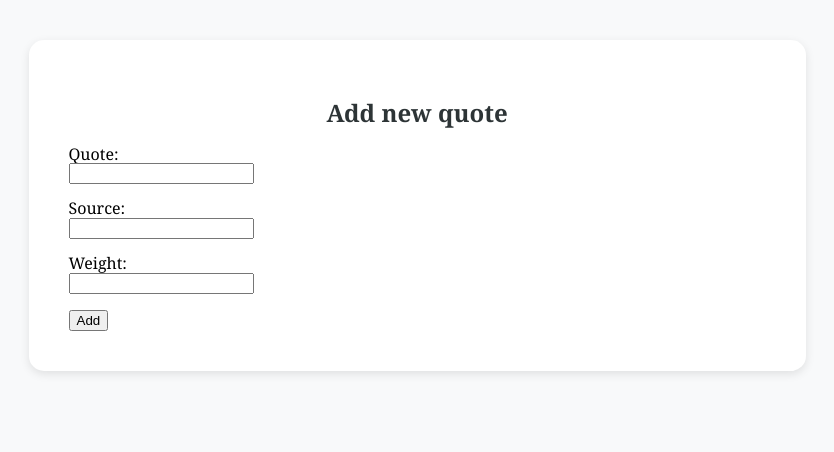
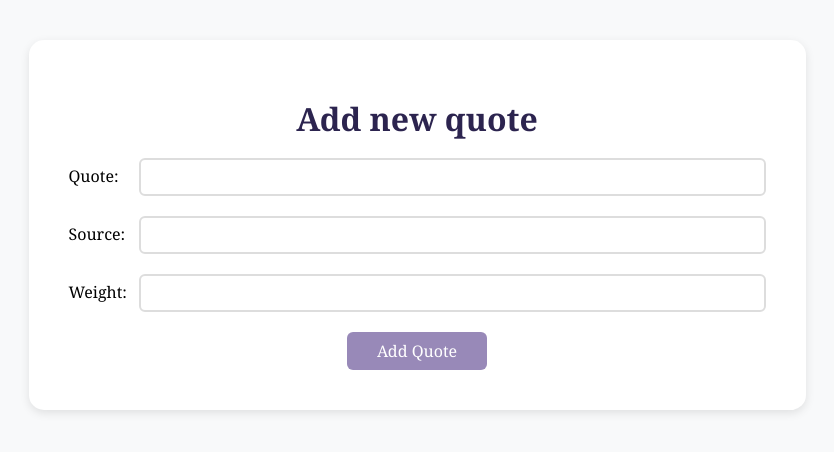
Before and after one commit to CursedGreanbeen/webquotes, a Django app: page /add/ in a window 1280 px wide. Shown: the part 58-510 px from the top of the page, without its empty margins (223-1057 px from the left). Run offline with Django 5.2, Linux system fonts and the light colour scheme.

Commit message:
Final style

```diff
--- a/quotes/templates/quotes/add_quote.html
+++ b/quotes/templates/quotes/add_quote.html
@@ -2,13 +2,44 @@
 
 {% block content %}
 <body>
-	<h2 style="text-align: center; color: #2d3436;">Add new quote</h2>
+	<h1 style="text-align: center; color: #2C244F;">Add new quote</h1>
     <form method="POST" action="">
         {% csrf_token %}
-        <p>Quote:<br> {{ form.quote_text }}</p>
-        <p>Source:<br> {{ form.quote_source }}</p>
-		<p>Weight:<br> {{ form.quote_weight }}</p>
-        <input type="submit" value="Add" />
+
+		<div style="display: flex; align-items: center; margin-bottom: 20px;">
+			<label style="min-width: 60px; font-family: 'Cambria', serif; margin-right: 10px;">
+				Quote:
+			</label>
+			{{ form.quote_text }}
+		</div>
+
+        <div style="display: flex; align-items: center; margin-bottom: 20px;">
+			<label style="min-width: 60px; font-family: 'Cambria', serif; margin-right: 10px;">
+				Source:
+			</label>
+			{{ form.quote_source }}
+		</div>
+
+		<div style="display: flex; align-items: center; margin-bottom: 20px;">
+			<label style="min-width: 60px; font-family: 'Cambria', serif; margin-right: 10px;">
+				Weight:
+			</label>
+			{{ form.quote_weight }}
+		</div>
+
+		<div style="text-align: center;">
+			<input style="background: #9889B8;
+					color: white;
+					border: none;
+					width: 20%;
+					min-width: 100px;
+                    border-radius: 6px;
+                    cursor: pointer;
+                    font-family: 'Cambria', serif;
+                    font-size: 16px;
+                    min-width: 120px;"
+					type="submit" value="Add Quote" />
+		</div>
     </form>
 </body>
 {% endblock %}
--- a/quotes/templates/quotes/base.html
+++ b/quotes/templates/quotes/base.html
@@ -41,6 +41,20 @@
             text-align: center;
         }
 
+		form input, form textarea, form select {
+			width: 100%;
+			padding: 8px;
+			border: 2px solid #ddd;
+			border-radius: 6px;
+			font-family: 'Cambria', serif;
+			box-sizing: border-box;
+		}
+
+		form input:focus, form textarea:focus, form select:focus {
+			border-color: #4BB991;
+			outline: none;
+		}
+
 	</style>
 
 </head>
```
Also changed, not shown: quotes/templates/quotes/index.html (+13 -6 lines), quotes/templates/quotes/top_quotes.html (+25 -6 lines).
